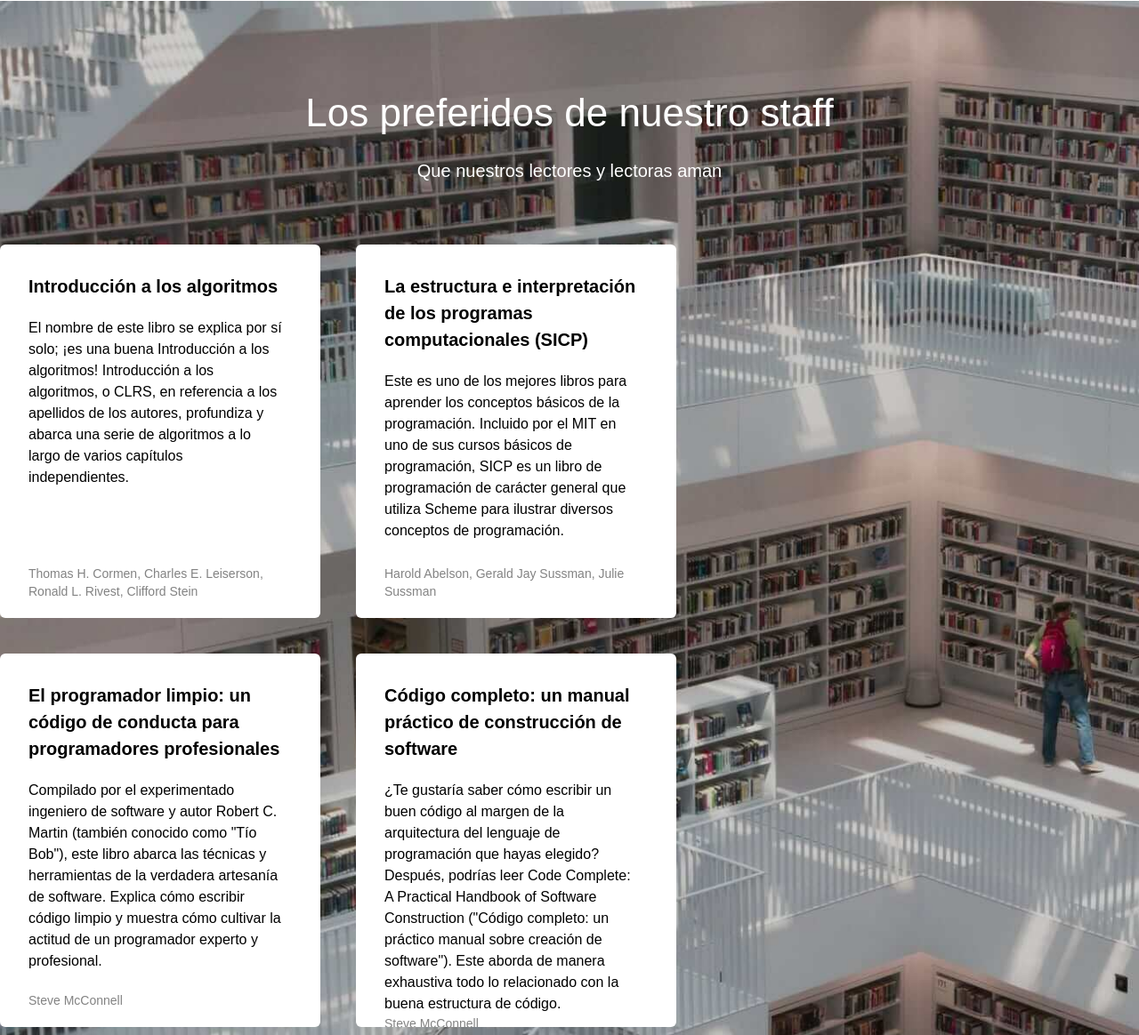
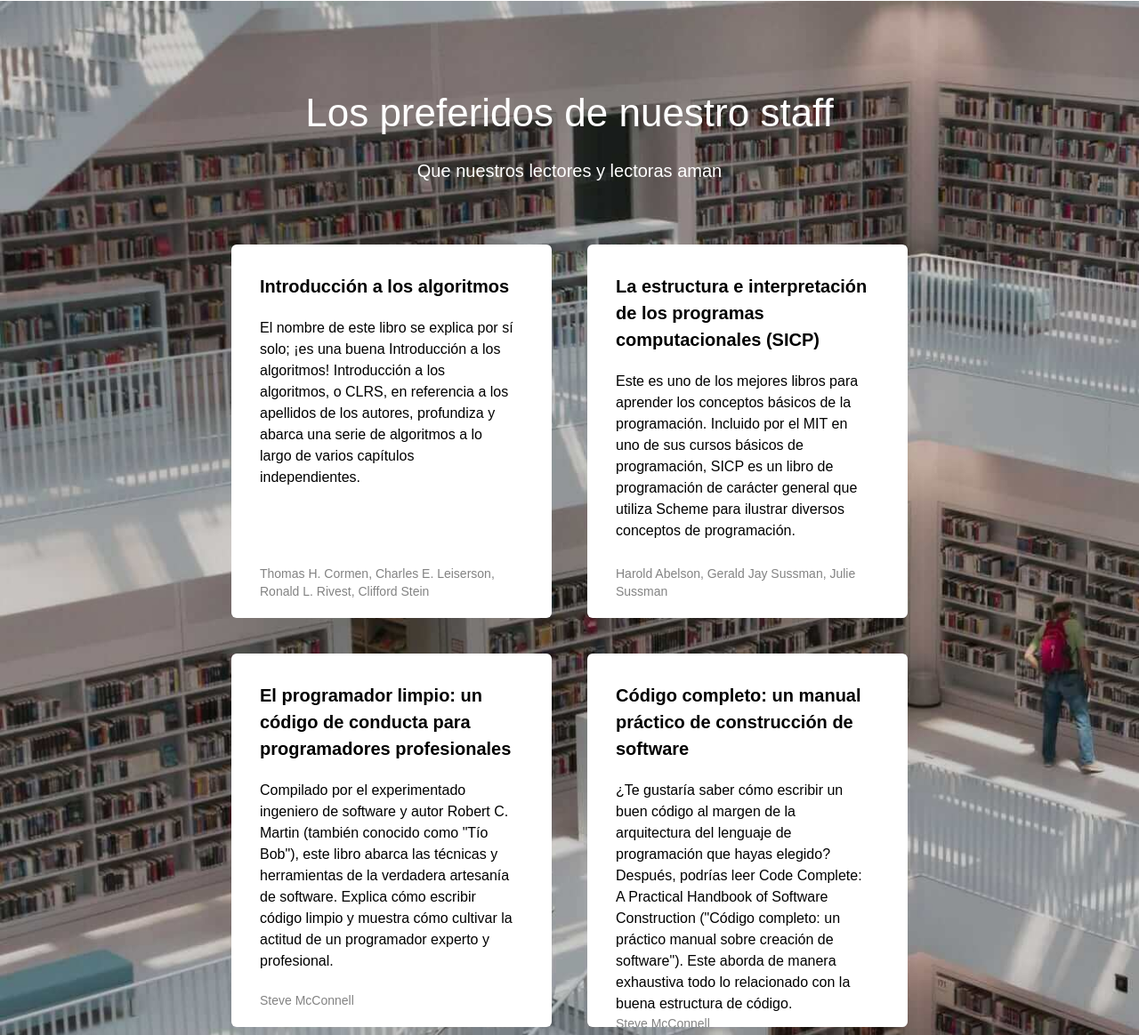
Before and after one commit to gitalffa/web_project_library_es, a plain HTML site: page index.html in a window 1280 px wide. Shown: the part 799-1963 px from the top of the page at 89% size. Drawn offline with Linux system fonts and the light colour scheme.

Commit message:
4da correcciones a las fuentes que fueron echas por el tutor tengo problemas con el margin de staf__card segun el corrector automatico

```diff
--- a/styles/style.css
+++ b/styles/style.css
@@ -117,7 +117,7 @@
 
 .staff__cards {
   max-width: 760px; /* En lugar de 760px, más adaptable */
-  margin: 68px auto auto 0;
+  margin: 68px auto 0;
   display: flex;
   flex-wrap: wrap;
   justify-content: center; /* Centra las tarjetas si hay menos de 3 */
```
